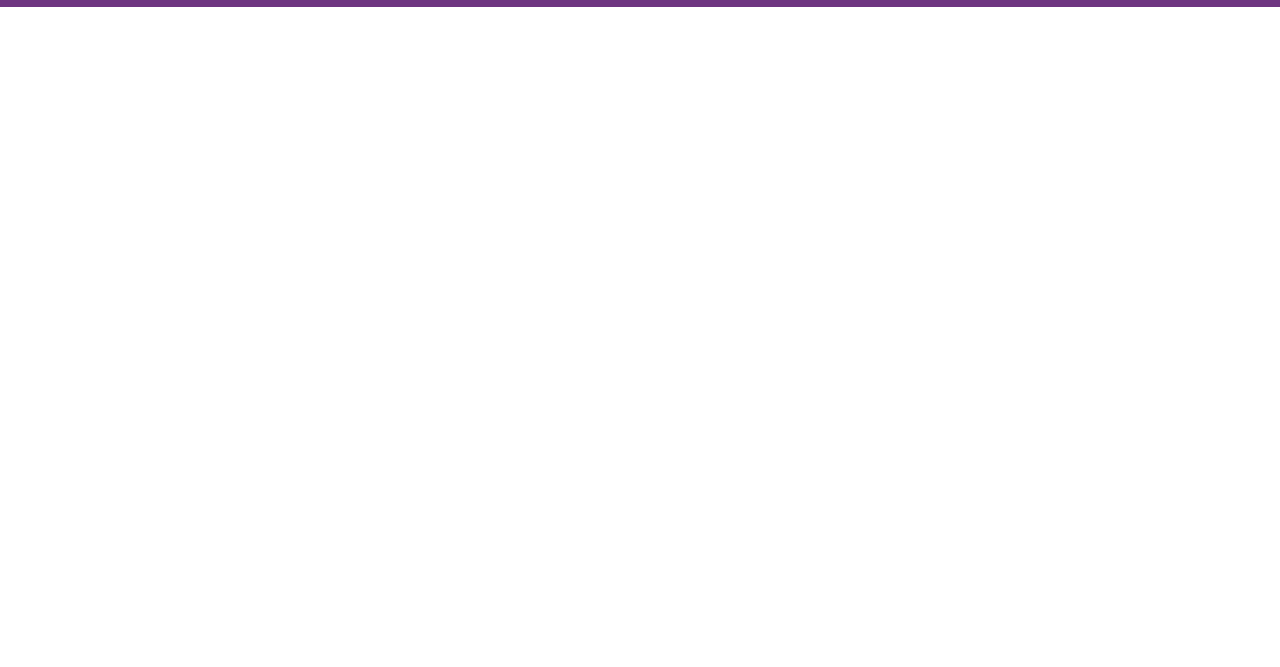
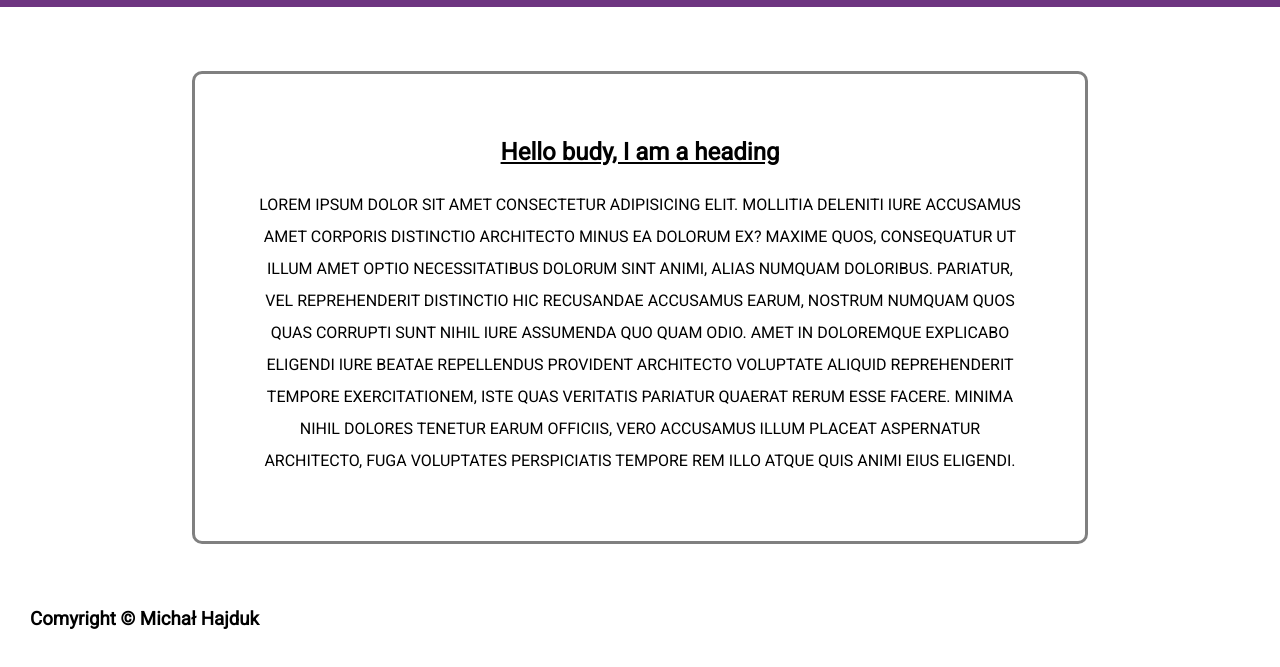
Before and after one commit to Hajdukson/html-css-navbar, a plain HTML site: page Pages/about.html in a window 1280 px wide. Shown: the part 51-718 px from the top of the page. Drawn offline with Linux system fonts and the light colour scheme.

Commit message:
about page

```diff
--- a/Pages/about.html
+++ b/Pages/about.html
@@ -5,14 +5,34 @@
     <meta http-equiv="X-UA-Compatible" content="IE=edge" />
     <meta name="viewport" content="width=device-width, initial-scale=1.0" />
     <link rel="stylesheet" href="/Styles/nav.css" />
+    <link rel="stylesheet" href="/Styles/about.css" />
     <title>Document</title>
   </head>
-  <body>
+  <body style="font-family: 'Roboto', sans-serif" y>
     <div class="nav-bar">
       <a href="index.html">Home</a>
       <a href="about.html">About</a>
       <a href="numbers.html">Number </a>
       <a href="contact.html">Contac </a>
     </div>
+
+    <div class="about-compnay-container">
+      <h2>Hello budy, I am a heading</h2>
+      <p id="info">
+        Lorem ipsum dolor sit amet consectetur adipisicing elit. Mollitia
+        deleniti iure accusamus amet corporis distinctio architecto minus ea
+        dolorum ex? Maxime quos, consequatur ut illum amet optio necessitatibus
+        dolorum sint animi, alias numquam doloribus. Pariatur, vel reprehenderit
+        distinctio hic recusandae accusamus earum, nostrum numquam quos quas
+        corrupti sunt nihil iure assumenda quo quam odio. Amet in doloremque
+        explicabo eligendi iure beatae repellendus provident architecto
+        voluptate aliquid reprehenderit tempore exercitationem, iste quas
+        veritatis pariatur quaerat rerum esse facere. Minima nihil dolores
+        tenetur earum officiis, vero accusamus illum placeat aspernatur
+        architecto, fuga voluptates perspiciatis tempore rem illo atque quis
+        animi eius eligendi.
+      </p>
+    </div>
+    <h3 style="margin: 30px">Comyright &copy; Michał Hajduk</h3>
   </body>
 </html>
--- a/Styles/about.css
+++ b/Styles/about.css
@@ -0,0 +1,15 @@
+.about-compnay-container {
+  text-align: center;
+  margin: 5% 15%;
+  border: gray 3px solid;
+  border-radius: 10px;
+  padding: 5%;
+}
+h2 {
+  text-decoration: underline;
+  margin-bottom: 3%;
+}
+#info {
+  line-height: 2em;
+  text-transform: uppercase;
+}
```
